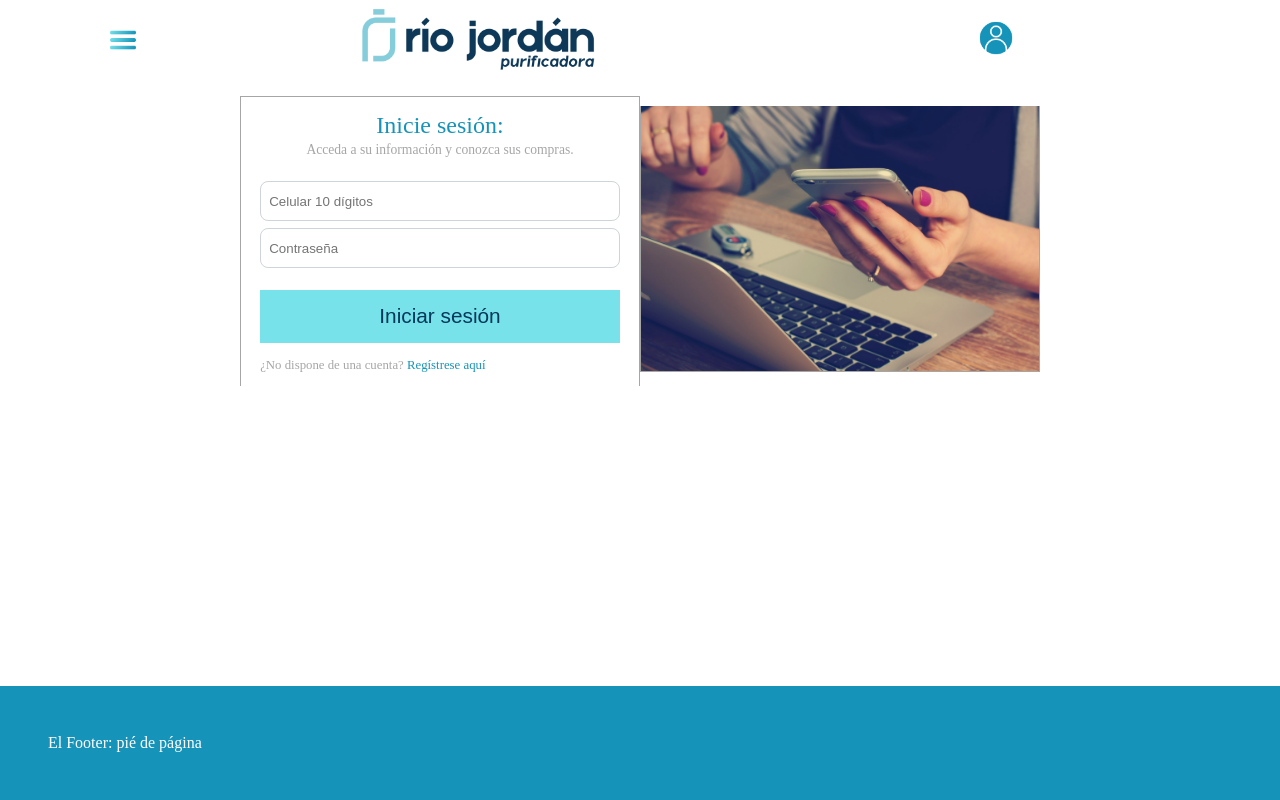
After one commit to JustLearningMX/purificadora, a PHP site: page /source/html/login.html in a window 1280 px wide. The commit adds this page. Run offline with PHP 8.4, Linux system fonts and the light colour scheme.

Commit message:
Agregando vistas de Login y SignUp

```diff
--- a/source/css/footer.css
+++ b/source/css/footer.css
@@ -2,4 +2,5 @@
     grid-area: footer;
     background-color: var(--second-bg-color);
     color: var(--second-text-color);
+    padding: 3rem;
 }
--- /dev/null
+++ b/source/css/formulario.css
@@ -0,0 +1,101 @@
+/*ESTILOS PARA EL FORMULARIO*/
+
+/*Estilos generales para la sección*/
+#formularioContainer {
+  width: 100%;
+  display: flex;
+  align-items: center;
+  justify-content: center;
+  flex-wrap: wrap;
+}
+
+.formularioImagenContainer,
+.ingresarDatos{
+  width: 400px;
+  height: auto;
+}
+
+.ingresarDatos{
+  display: flex;
+  flex-direction: column;
+  align-items: center;
+  border: 1px solid var(--border-color-form);
+  border-bottom: none;
+}
+
+.formImage{
+  width: 100%;
+  height: 100%;
+  object-fit:cover ;
+  border: 1px solid var(--border-color-form);
+  border-top: none;
+}
+
+/*Estilos al título del formulario*/
+.tituloForm {
+  color: var(--second-a-text-color);
+  font-size: 1.5rem;
+  font-weight: 500;
+  padding: 15px 0 3px 0;
+}
+
+.leyendaForm{
+  font-size: .85rem;
+  color: var(--third-text-color);
+  padding-bottom: 15px;
+}
+
+/*Estilos a la caja del formulario*/
+#solicitar-form {
+  display: flex;
+  flex-direction: column;
+  width: 100%;
+  padding: .5rem 1.2rem;
+}
+
+/*Estilos para los input*/
+.input-form {
+  margin: 0 0 7px 0;
+  height: 40px;
+  width: 100%;
+  border-radius: 0.25rem;
+  color: var(--main-text-color);
+  border: 1px solid #ced4da;
+  border-radius: 8px;
+  padding-left: 8px;
+}
+
+/*Estilos a la sección del botón*/
+#buttonContainer {
+  display: flex;
+  justify-content: center;
+  margin: 15px 0;
+}
+
+/*Estilos propios del botón*/
+.submittButton {
+  width: 100%;
+  color: var(--second-text-color);
+  padding: 0.9rem;
+  background-color: var(--button-main-bg);
+  border-color: var(--button-main-bg);
+  cursor: pointer;
+  font-size: 1.3rem;
+  border: none;
+  color: var(--main-a-text-color);
+}
+
+.submittButton:hover{
+  opacity: 0.9;
+  border-radius: 40px;
+}
+
+.pieForm{
+  font-size: .80rem;
+  color: var(--third-text-color);
+  padding-bottom: 5px;
+}
+
+.pieForm > span{
+  color: var(--second-a-text-color);
+}
--- a/source/css/index.css
+++ b/source/css/index.css
@@ -19,11 +19,14 @@ html {
 
     --main-text-color: #727272;
     --second-text-color: #FFFFFF;
+    --third-text-color: #A6A6A6;
 
     --main-a-text-color: #023859;
     --second-a-text-color: #1593B9;
 
     --button-main-bg: #77E2EA;
+
+    --border-color-form: #A6A6A6;
 
   }
 
--- a/source/css/main.css
+++ b/source/css/main.css
@@ -1,3 +1,5 @@
 #main{
+    /* border: 1px solid crimson; */
     grid-area: main;
+    padding: 1rem;
 }
--- a/source/css/navbar.css
+++ b/source/css/navbar.css
@@ -1,15 +1,16 @@
 #navbar{
     grid-area: navbar;
     display: flex;
-    justify-content: space-evenly;
+    justify-content: space-around;
     align-items: center;
 }
 
 .navbar-icons{
-    width: 30px;
+    width: 40px;
     cursor: pointer;
 }
 
+/* Menú principal */
 .menu{
     list-style: none;
     display: flex;
--- /dev/null
+++ b/source/html/login.html
@@ -0,0 +1,60 @@
+
+<!DOCTYPE html>
+<html lang="en">
+<head>
+    <meta charset="UTF-8">
+    <meta http-equiv="X-UA-Compatible" content="IE=edge">
+    <meta name="viewport" content="width=device-width, initial-scale=1.0">
+    <title>Purificadora Río Jordán: Iniciar sesión</title>
+
+    <base href="/">
+
+    <!-- Se importan estilos -->
+    <link rel="stylesheet" href="./source/css/index.css">
+    <link rel="stylesheet" href="./source/css/header.css">
+    <link rel="stylesheet" href="./source/css/navbar.css">
+    <link rel="stylesheet" href="./source/css/main.css">
+    <link rel="stylesheet" href="./source/css/footer.css">
+    <link rel="stylesheet" href="./source/css/formulario.css">
+
+    <!-- Script para el menú de hamburguesa -->
+    <script defer src="./source/js/menuMain.js"></script>
+
+    <!-- Script para el menú de Usuario -->
+    <script defer src="./source/js/menuUser.js"></script>
+
+</head>
+<body>
+    <!-- Encabezado: Logo y nombre de la empresa -->
+    <script type="text/javascript" src="./source/js/header.js"></script>
+
+    <!-- Menú principal y Menú para el usuario -->
+    <script type="text/javascript" src="./source/js/navbar.js"></script>
+
+    <!-- Sección principal -->
+    <main id="main">
+        <section id="formularioContainer">
+            <div class="ingresarDatos">
+                <h3 class="tituloForm">Inicie sesión:</h3>
+                <p class="leyendaForm">Acceda a su información y conozca sus compras.</p>
+
+                <form id="solicitar-form" action="./php/panelControl.php" method="POST">
+                    <input name="celularUsuario" class="input-form" type="number" placeholder="Celular 10 dígitos" required>
+                    <input name="passwordUsuario" class="input-form" type="password" placeholder="Contraseña" required>
+
+                    <div id="buttonContainer">
+                        <input class="submittButton" type="submit" value="Iniciar sesión">
+                    </div>
+                    <p class="pieForm">¿No dispone de una cuenta? <span><a href="./source/html/signup.html">Regístrese aquí</span></a></p>
+                </form>
+            </div>
+            <div class="formularioImagenContainer">
+                <img class="formImage" src="./source/assets/login.jpg" alt="login">
+            </div>
+        </section>
+    </main>
+
+    <!-- Pie de página -->
+    <script type="text/javascript" src="./source/js/footer.js"></script>
+</body>
+</html>
--- /dev/null
+++ b/source/js/footer.js
@@ -0,0 +1,3 @@
+document.write('<footer id="footer">');
+    document.write('<p>El Footer: pié de página</p>');
+document.write('</footer>');
--- /dev/null
+++ b/source/js/header.js
@@ -0,0 +1,9 @@
+function crearHeader() {
+
+    document.write('<header id="header">');
+        document.write('<img class="header-icon-menu" src="./source/assets/icon-menu1.png" alt="menu-principal">');
+        document.write('<img class="logo-principal" src="./source/assets/logo-principal.png" alt="logo-purificadora-rio-jordán">');
+    document.write('</header>');
+}
+
+crearHeader();
--- a/source/js/menu.js
+++ b/source/js/menuMain.js
@@ -1,12 +1,10 @@
-//HIRAM CHAVÉZ LÓPEZ -UNADM -PW2 U1-EA -4-FEBRERO-2022
+//HIRAM CHAVÉZ LÓPEZ -UNADM PT1 -15-abril-2022
 //ABRIR-CERRAR MENÚ HAMBURGUESA
 
 const navToggle = document.querySelector(".header-icon-menu"); //Icono de menu hamburguesa
 const navMenu = document.querySelector(".menu"); //Array de las opciones del menu
 
-//Escuchamos cuando se de clic en el icono de menu hamburguesa
-navToggle.addEventListener("click", () => {
-
+const abrirCerrarMenu = ()=>{
     navMenu.classList.toggle("nav-menu_visible");//Agrega la clase para mostrar el menu
 
     //Atributo para discapacidad visual
@@ -15,6 +13,11 @@ navToggle.addEventListener("click", () => {
     } else {
         navToggle.setAttribute("aria-label", "Cerrar menú");
     }
+};
+
+//Escuchamos cuando se de clic en el icono de menu hamburguesa
+navToggle.addEventListener("click", (event) => {
+    abrirCerrarMenu()
 });
 
 //Escuchamos si hay clic en una opción del menú
@@ -34,6 +37,12 @@ window.addEventListener("click", (event) =>{
         nodoActual.classList.toggle("selected");//El nodo seleccionado lo remarcamos
         nodoSeleccionadoAnterior.classList.toggle("selected");//Y el nodo anterior remarcado, lo desmarcamos
 
-        navMenu.classList.toggle("nav-menu_visible");//Se oculta el menú
+        abrirCerrarMenu();
+    }
+
+    //Cerramos el menú si el usuario da clic en otro lado
+    else if(nodoActual.children[0].getAttribute('class') !== "header-icon-menu" && navMenu.classList.contains("nav-menu_visible")) {
+        console.log(nodoActual)
+        abrirCerrarMenu();
     }
 });
--- /dev/null
+++ b/source/js/menuUser.js
@@ -0,0 +1,48 @@
+//HIRAM CHAVÉZ LÓPEZ -UNADM PT1 -18-abril-2022
+//ABRIR-CERRAR MENÚ USUARIO
+
+const userToggle = document.querySelector(".navbar-icon-user"); //Icono de Usuario
+const navUserMenu = document.querySelector(".subMenuUser"); //Array de las opciones del menu
+
+const abriCerrarMenu = ()=>{
+    navUserMenu.classList.toggle("nav-menu-user_visible");//Agrega la clase para mostrar el menu
+
+    //Atributo para discapacidad visual
+    if (navUserMenu.classList.contains("nav-menu-user_visible")) {
+        userToggle.setAttribute("aria-label", "Abrir menú");
+    } else {
+        userToggle.setAttribute("aria-label", "Cerrar menú");
+    }
+};
+
+//Escuchamos cuando se de clic en el icono de menu Usuario
+userToggle.addEventListener("click", () => {
+    abriCerrarMenu();
+});
+
+//Escuchamos si hay clic en una opción del menú
+window.addEventListener("click", (event) =>{
+    const nodoActual = event.path[1];//Ubicamos el nodo al que se dió clic
+
+    let nodoSeleccionadoAnterior;//Variable para guardar el nodo previo seleccionado
+
+    if(nodoActual.getAttribute('id') === "menu-items-user"){//Si se eligió una opción del menú Usuario
+
+        for (let i = 0; i < navUserMenu.children.length; i++) {//Recorremos las opciones del menu
+            if(navUserMenu.children[i].className){//Si una opción del menú tiene la clase "selected"
+                nodoSeleccionadoAnterior = navUserMenu.children[i];//Guardamos ese nodo
+            };
+        };
+
+        nodoActual.classList.toggle("selected");//El nodo seleccionado lo remarcamos
+
+        if(nodoSeleccionadoAnterior)
+            nodoSeleccionadoAnterior.classList.toggle("selected");//Y el nodo anterior remarcado, lo desmarcamos
+
+        abriCerrarMenu();
+    }
+    //Cerramos el menú si el usuario da clic en otro lado
+    else if(nodoActual.getAttribute('class') !== "imgUserContainer" && navUserMenu.classList.contains("nav-menu-user_visible")) {
+        abriCerrarMenu();
+    }
+});
--- /dev/null
+++ b/source/js/navbar.js
@@ -0,0 +1,21 @@
+document.write('<nav id="navbar">');
+    // document.write("<script src='../js/colocarBaseHref.js'></script>");
+
+    document.write('<ul class="menu">');
+        document.write('<li id="menu-items" class="selected"><a href="#inicio" class="nav-link"> Nosotros </a></li>');
+        document.write('<li id="menu-items"><a href="#" class="nav-link"> Servicios </a></li>');
+        document.write('<li id="menu-items"><a href="#" class="nav-link"> Clientes </a></li>');
+        document.write('<li id="menu-items"><a href="#contacto" class="nav-link"> Contacto </a></li>');
+    document.write('</ul>');
+
+        // Icono y menu para usuarios
+        document.write('<div class="imgUserContainer">');
+            document.write('<img class="navbar-icons navbar-icon-user" src="./source/assets/icon-user2.png" alt="icono-usuario">');
+            document.write('<ul class=" subMenuUser">');
+                document.write('<li id="menu-items-user"><a href="./source/html/login.html" class="menu-link-user">Login</a></li>');
+                document.write('<li id="menu-items-user"><a href="./source/html/signup.html" class="menu-link-user">Registro</a></li>');
+                document.write('<li id="menu-items-user"><a href="#" class="menu-link-user">Salir</a></li>');
+            document.write('</ul>');
+        document.write('</div>');
+
+document.write('</nav>');
```
Also changed, not shown: other parts of source/css/navbar.css (+42 -1 lines), index.html (+10 -25 lines), source/html/signup.html (added, +64 -0 lines), source/js/colocarBaseHref.js (added, +13 -0 lines), source/assets/iconUser.png (deleted), source/assets/login.jpg (added), source/assets/register.jpg (added), source/html/readme.md (deleted).
